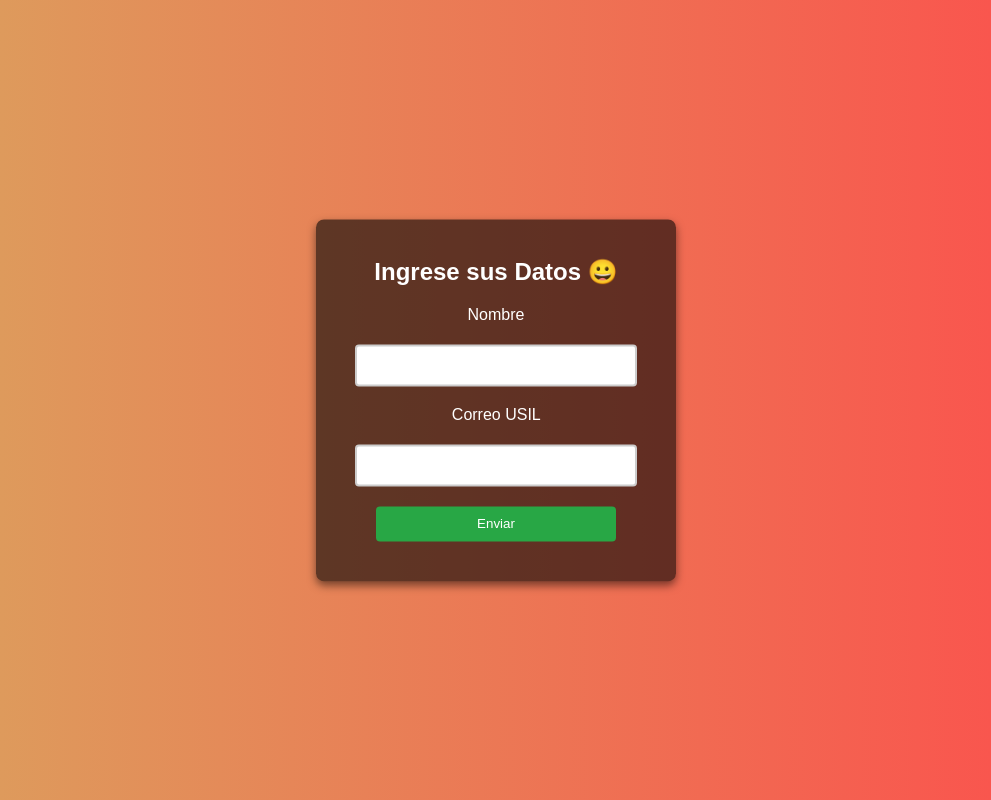
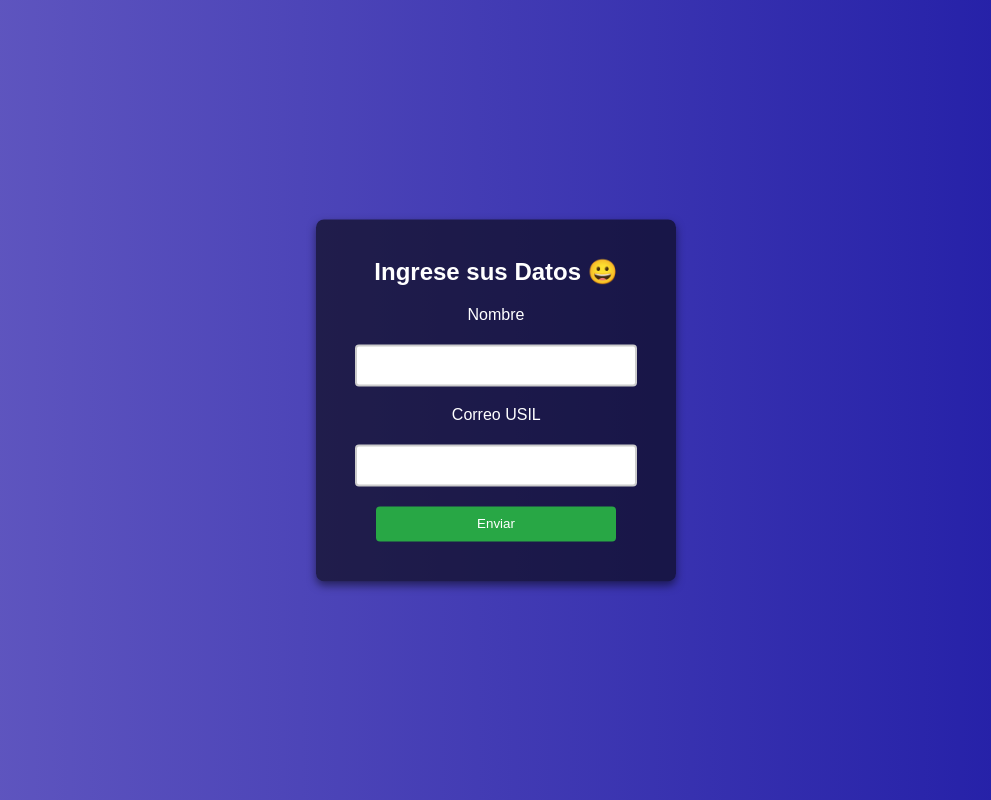
Before and after one commit to Adrian52507/SitioSeguroUSIL, a plain HTML site: page index.html in a window 1280 px wide. Shown: the whole page, without its empty margins (144-1135 px from the left). Drawn offline with Linux system fonts and the light colour scheme.

Commit message:
Update styles2.css

```diff
--- a/styles2.css
+++ b/styles2.css
@@ -5,7 +5,7 @@ body {
     display: flex;
     align-items: center;
     justify-content: center;
-    background: linear-gradient(to right, #daa45e, #fd4c4c);
+    background: linear-gradient(to right, #665cc2, #1e1aa5);
     color: white;
 }
 .form-container {
```
